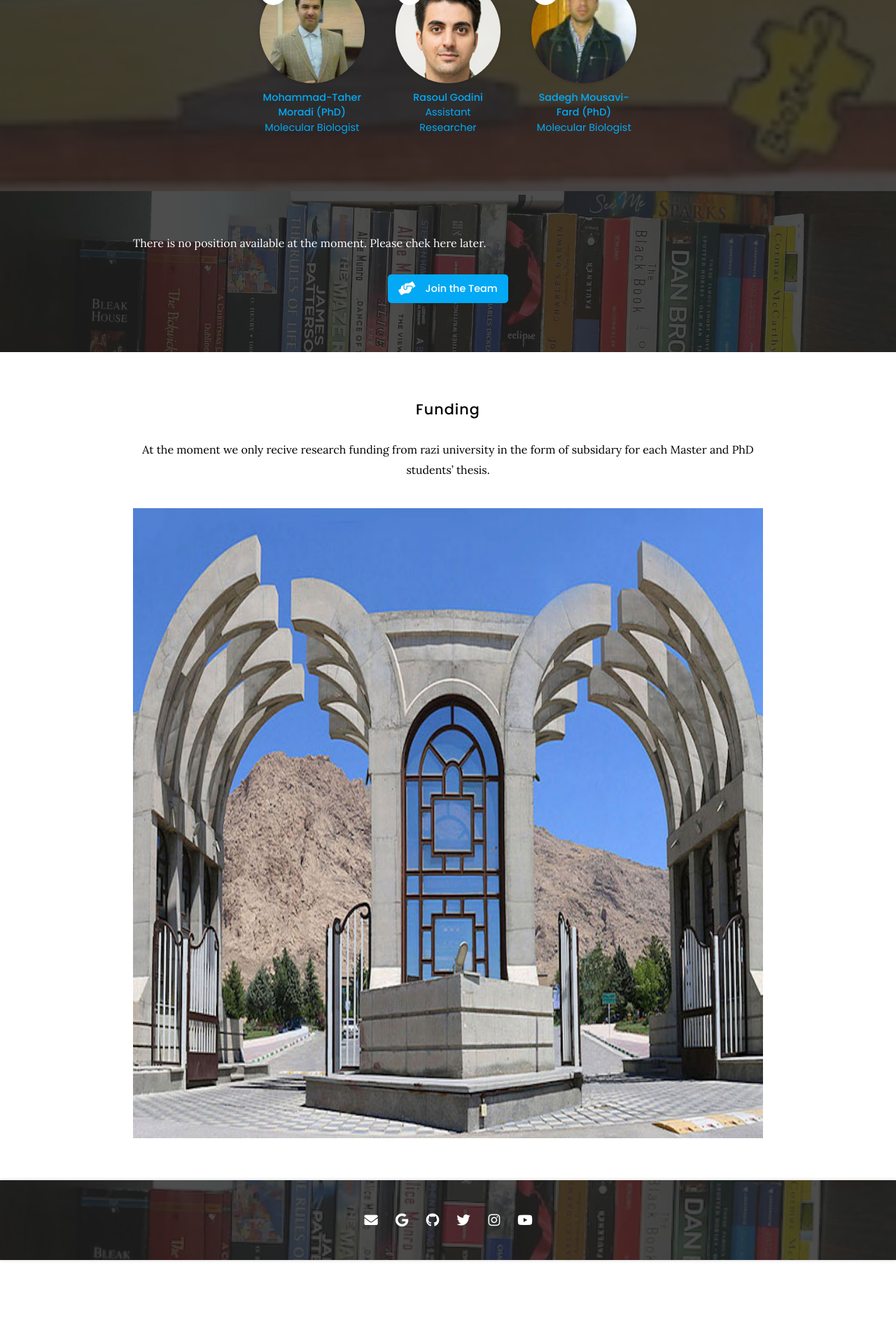
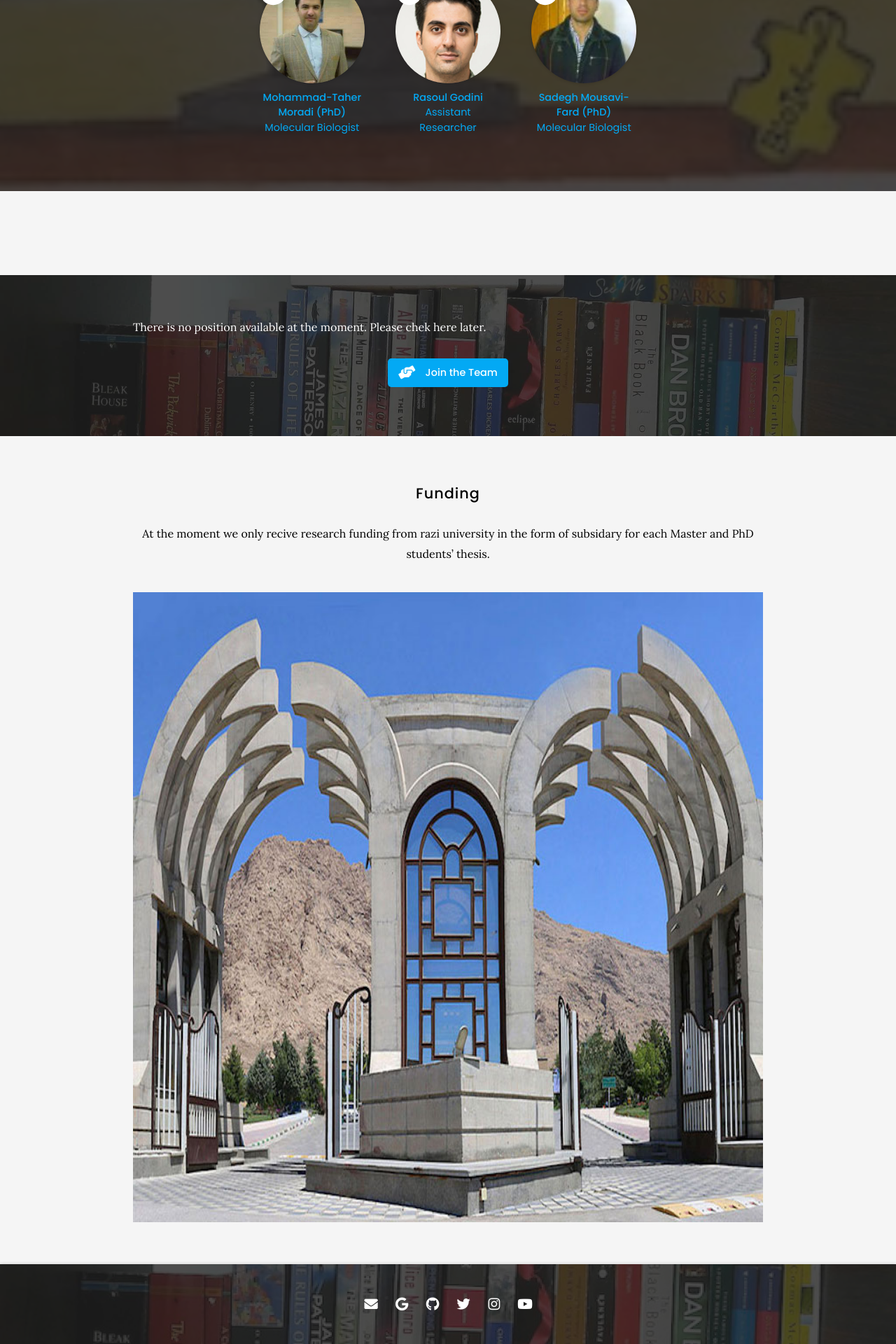
Before and after one commit to Hossein-Fallahi/Fallahi-Bioinformatics-Lab, a Jekyll site: the page built from team/index.md, in a window 1280 px wide. Shown: the part 1730-3650 px from the top of the page at 70% size. Built offline with Jekyll 4.4.1, drawn with Linux system fonts in a browser that asks for light colours; nearby versions of some CDN libraries; before the commit the page ends 3530 px from its top, so only the background shows below that.

Commit message:
Update index.md

```diff
--- a/team/index.md
+++ b/team/index.md
@@ -56,6 +56,8 @@ please check it later.
 
 {:.center}
 
+{% include section.html %}
+
 {% include section.html background="images/banner.jpg" dark=true%}
 
 There is no position available at the moment. Please chek here later.
```
